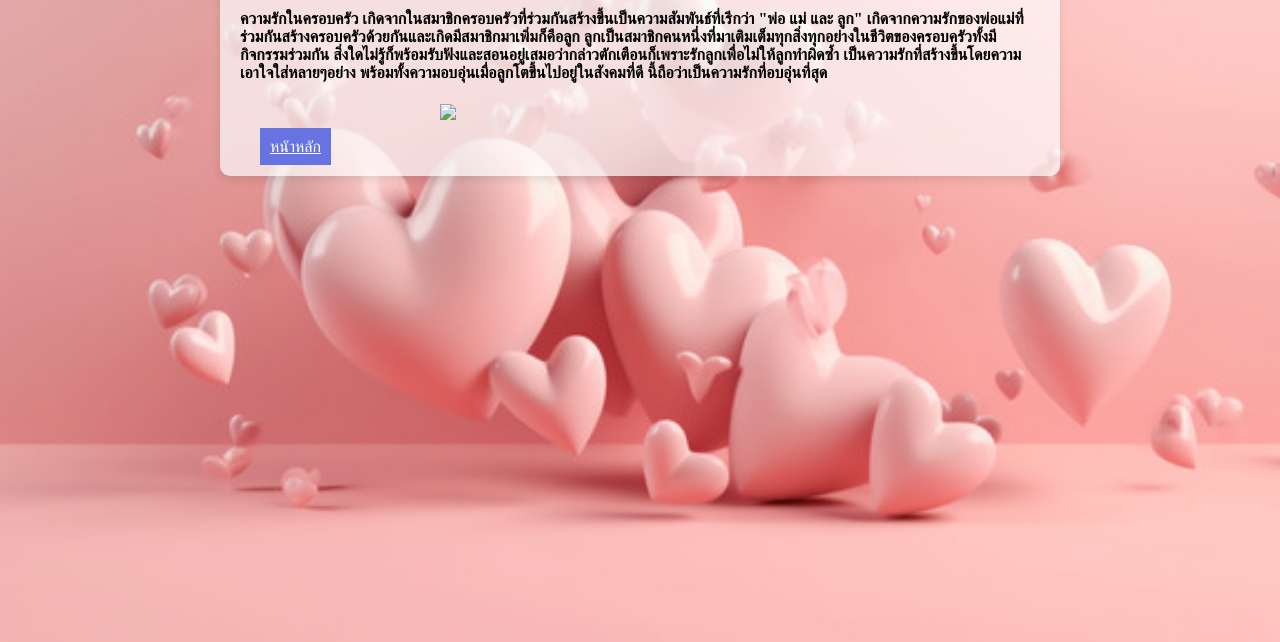
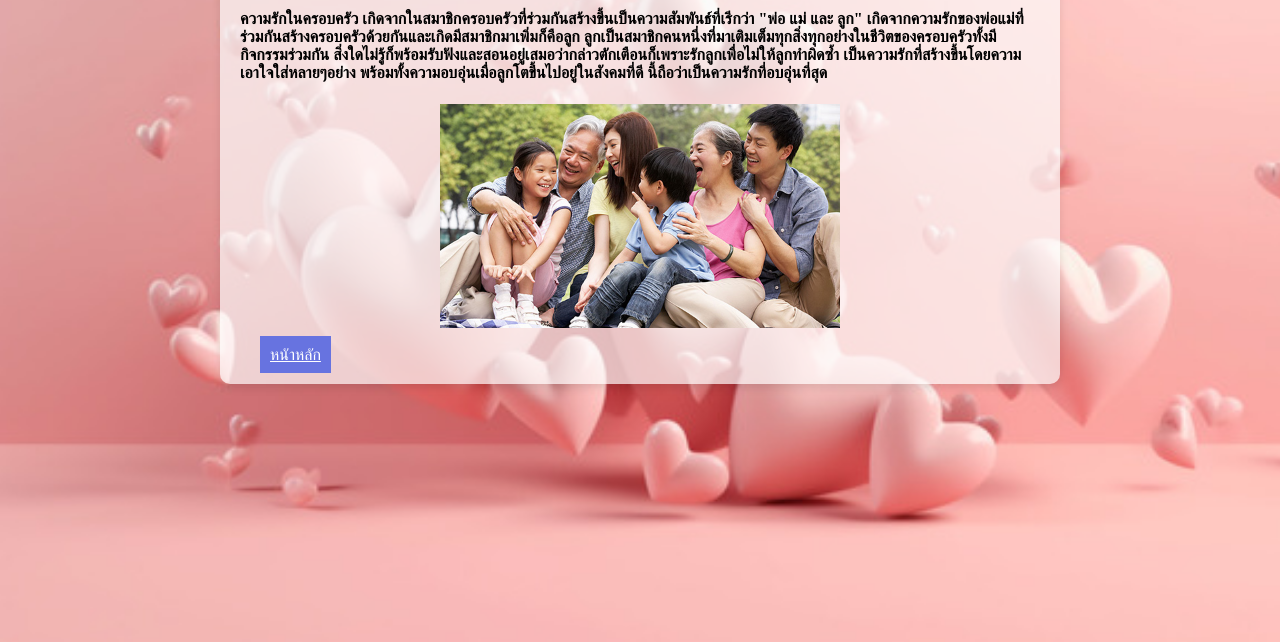
Before and after one commit to yonlada76/cream, a plain HTML site: page index2.html in a window 1280 px wide. Shown: the part 158-800 px from the top of the page. Drawn offline with Linux system fonts and the light colour scheme; the site is published under a folder, as on GitHub Pages, so addresses that start at the root find nothing; a web font is replaced by a local one.

Commit message:
Update index2.html

```diff
--- a/index2.html
+++ b/index2.html
@@ -24,9 +24,9 @@
     <h4><p>ความรักในครอบครัว เกิดจากในสมาชิกครอบครัวที่ร่วมกันสร้างขึ้นเป็นความสัมพันธ์ที่เรีกว่า "พ่อ แม่ และ ลูก" เกิดจากความรักของพ่อแม่ที่ร่วมกันสร้างครอบครัวด้วยกันและเกิดมีสมาชิกมาเพิ่มก็คือลูก ลูกเป็นสมาชิกคนหนึ่งที่มาเติมเต็มทุกสิ่งทุกอย่างในชีวิตของครอบครัวทั้งมีกิจกรรมร่วมกัน สิ่งใดไม่รู้ก็พร้อมรับฟังและสอนอยู่เสมอว่ากล่าวตักเตือนก็เพราะรักลูกเพื่อไม่ให้ลูกทำผิดซ้ำ
         เป็นความรักที่สร้างขึ้นโดยความเอาใจใส่หลายๆอย่าง พร้อมทั้งความอบอุ่นเมื่อลูกโตขึ้นไปอยู่ในสังคมที่ดี นี้ถือว่าเป็นความรักที่อบอุ่นที่สุด
     </p></h4>
-    <img src="/d.jfif" width="400" class="center">
+    <img src="d.jfif" width="400" class="center">
     <br/>
-    <a href="/index.html" class="container">หนัาหลัก</a>
+    <a href="index.html" class="container">หนัาหลัก</a>
     </div>
     </body>
     </html>
```
